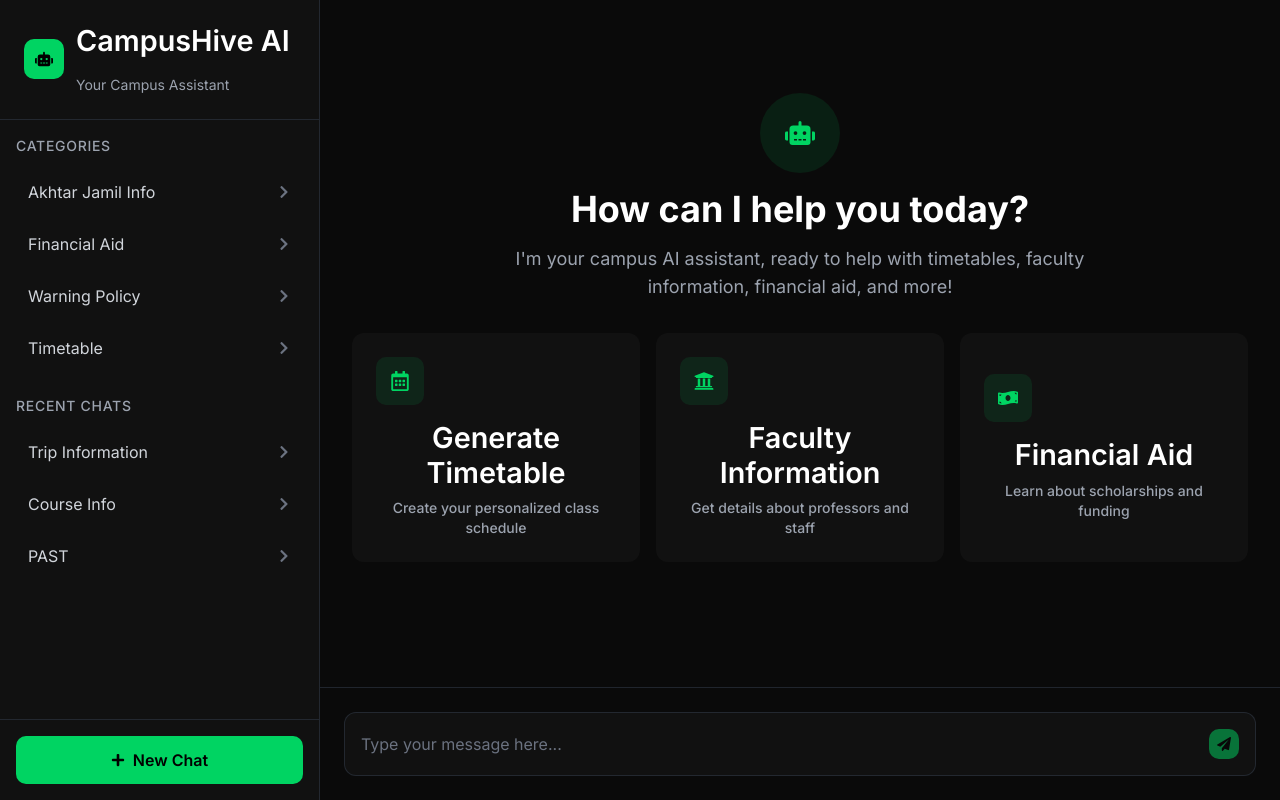
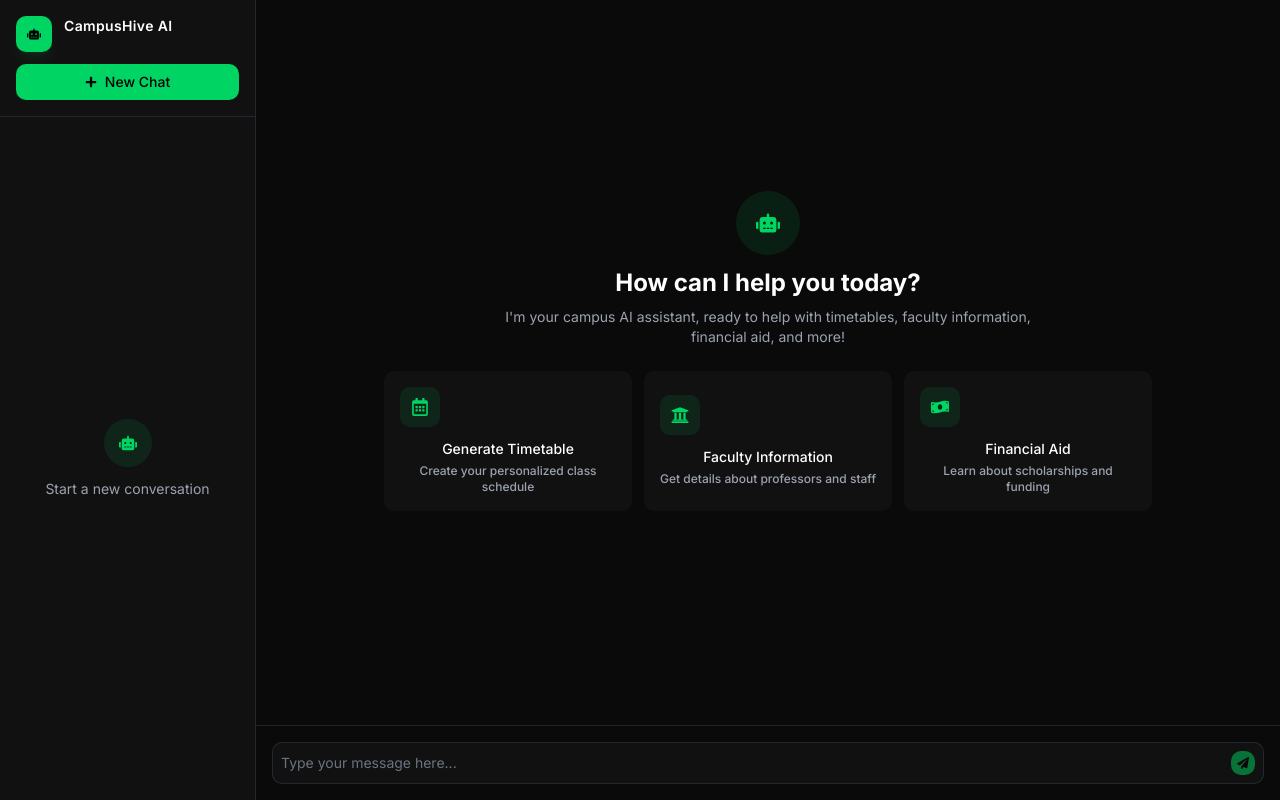
Before and after one commit to Ctoic/CampusHive-Frontend, a React (Vite) app: page /chatbot in a window 1280 px wide. Built offline with nearby package versions, Linux system fonts and the light colour scheme.

Commit message:
I have updated the chatbot interface, made the obj smaller and removed unecessary information

```diff
--- a/src/components/Chatbot.jsx
+++ b/src/components/Chatbot.jsx
@@ -10,122 +10,90 @@ import {
   FaUser,
 } from 'react-icons/fa'
 
-const Sidebar = ({ categories, chats, selectedChat, onSelectChat, onNewChat }) => (
-  <aside className="w-80 bg-[#111111] border-r border-gray-700/50 h-screen flex flex-col">
-    {/* Logo/Header */}
-    <div className="p-6 border-b border-gray-700/50">
-      <div className="flex items-center gap-3">
-        <div className="w-10 h-10 bg-[#00d462] rounded-lg flex items-center justify-center">
-          <FaRobot className="text-black text-lg" />
+const Sidebar = ({ onNewChat }) => (
+  <aside className="w-64 bg-[#111111] border-r border-gray-700/50 h-screen flex flex-col">
+    {/* Logo/Header with New Chat Button */}
+    <div className="p-4 border-b border-gray-700/50">
+      <div className="flex flex-col gap-3">
+        {/* Logo and Title */}
+        <div className="flex items-center gap-3">
+          <div className="w-9 h-9 bg-[#00d462] rounded-lg flex items-center justify-center flex-shrink-0 shadow-lg shadow-[#00d462]/10">
+            <FaRobot className="text-black text-sm" />
+          </div>
+          <div className="flex flex-col -space-y-0.5">
+            <h3 className="text-white text-sm font-semibold tracking-wide">CampusHive AI</h3>
+          </div>
         </div>
-        <div>
-          <h3 className="text-white font-semibold">CampusHive AI</h3>
-          <p className="text-gray-400 text-sm">Your Campus Assistant</p>
-        </div>
+
+        {/* New Chat Button */}
+        <button
+          className="w-full bg-[#00d462] hover:bg-[#00d462]/90 text-black text-sm font-medium py-2 px-3 rounded-lg transition-all duration-200 flex items-center justify-center gap-2 transform hover:scale-[1.02]"
+          onClick={onNewChat}
+        >
+          <FaPlus className="text-xs" />
+          New Chat
+        </button>
       </div>
     </div>
 
-    {/* Categories */}
-    <div className="p-4 flex-1 overflow-y-auto">
-      <div className="mb-6">
-        <h4 className="text-gray-400 text-sm font-medium mb-3 uppercase tracking-wider">Categories</h4>
-        <div className="space-y-1">
-          {categories.map((cat) => (
-            <div key={cat} className="group flex items-center justify-between p-3 rounded-lg hover:bg-[#1a1a1a] cursor-pointer transition-all duration-200">
-              <span className="text-gray-300 group-hover:text-white">{cat}</span>
-              <FaChevronRight className="text-gray-500 group-hover:text-[#00d462] text-sm" />
-            </div>
-          ))}
+    {/* Empty State */}
+    <div className="flex-1 flex items-center justify-center p-4">
+      <div className="text-center">
+        <div className="w-12 h-12 bg-[#00d462]/10 rounded-full flex items-center justify-center mb-3 mx-auto">
+          <FaRobot className="text-[#00d462] text-lg" />
         </div>
+        <p className="text-gray-400 text-sm">Start a new conversation</p>
       </div>
-
-      {/* Recent Chats */}
-      <div className="mb-6">
-        <h4 className="text-gray-400 text-sm font-medium mb-3 uppercase tracking-wider">Recent Chats</h4>
-        <div className="space-y-1">
-          {chats.map((chat) => (
-            <div
-              key={chat}
-              className={`group flex items-center justify-between p-3 rounded-lg cursor-pointer transition-all duration-200 ${
-                selectedChat === chat
-                  ? 'bg-[#00d462]/10 border border-[#00d462]/20'
-                  : 'hover:bg-[#1a1a1a]'
-              }`}
-              onClick={() => onSelectChat(chat)}
-            >
-              <span className={`${
-                selectedChat === chat ? 'text-[#00d462]' : 'text-gray-300 group-hover:text-white'
-              }`}>
-                {chat}
-              </span>
-              <FaChevronRight className={`text-sm ${
-                selectedChat === chat ? 'text-[#00d462]' : 'text-gray-500 group-hover:text-[#00d462]'
-              }`} />
-            </div>
-          ))}
-        </div>
-      </div>
-    </div>
-
-    {/* New Chat Button */}
-    <div className="p-4 border-t border-gray-700/50">
-      <button
-        className="w-full bg-[#00d462] hover:bg-[#00d462]/90 text-black font-semibold py-3 px-4 rounded-lg transition-all duration-200 flex items-center justify-center gap-2 transform hover:scale-[1.02]"
-        onClick={onNewChat}
-      >
-        <FaPlus className="text-sm" />
-        New Chat
-      </button>
     </div>
   </aside>
 )
 
 const Greeting = ({ onQuickAction }) => (
-  <div className="flex-1 flex flex-col items-center justify-center p-8 bg-[#0A0A0A]">
+  <div className="flex-1 flex flex-col items-center justify-center p-6 bg-[#0A0A0A]">
     {/* Welcome Message */}
-    <div className="text-center mb-8">
-      <div className="w-20 h-20 bg-[#00d462]/10 rounded-full flex items-center justify-center mb-4 mx-auto">
-        <FaRobot className="text-[#00d462] text-3xl" />
+    <div className="text-center mb-6">
+      <div className="w-16 h-16 bg-[#00d462]/10 rounded-full flex items-center justify-center mb-3 mx-auto">
+        <FaRobot className="text-[#00d462] text-2xl" />
       </div>
-      <h2 className="text-4xl font-bold text-white mb-4">How can I help you today?</h2>
-      <p className="text-gray-400 text-lg max-w-2xl">
+      <h2 className="text-2xl font-bold text-white mb-2">How can I help you today?</h2>
+      <p className="text-gray-400 text-sm max-w-xl">
         I'm your campus AI assistant, ready to help with timetables, faculty information, financial aid, and more!
       </p>
     </div>
 
     {/* Quick Actions */}
-    <div className="grid grid-cols-1 md:grid-cols-3 gap-4 mb-8 w-full max-w-4xl">
+    <div className="grid grid-cols-1 md:grid-cols-3 gap-3 mb-6 w-full max-w-3xl">
       <button
         onClick={() => onQuickAction('Generate Timetable')}
-        className="group bg-[#111111] border border-gray-700/50 rounded-xl p-6 hover:border-[#00d462]/30 hover:bg-[#111111]/80 transition-all duration-300 transform hover:scale-[1.02]"
+        className="group bg-[#111111] border border-gray-700/50 rounded-lg p-4 hover:border-[#00d462]/30 hover:bg-[#111111]/80 transition-all duration-300 transform hover:scale-[1.02]"
       >
-        <div className="w-12 h-12 bg-[#00d462]/10 rounded-lg flex items-center justify-center mb-4 group-hover:bg-[#00d462]/20 transition-colors">
-          <FaRegCalendarAlt className="text-[#00d462] text-xl" />
+        <div className="w-10 h-10 bg-[#00d462]/10 rounded-lg flex items-center justify-center mb-3 group-hover:bg-[#00d462]/20 transition-colors">
+          <FaRegCalendarAlt className="text-[#00d462] text-lg" />
         </div>
-        <h3 className="text-white font-semibold mb-2">Generate Timetable</h3>
-        <p className="text-gray-400 text-sm">Create your personalized class schedule</p>
+        <h3 className="text-white text-sm font-medium mb-1">Generate Timetable</h3>
+        <p className="text-gray-400 text-xs">Create your personalized class schedule</p>
       </button>
 
       <button
         onClick={() => onQuickAction('Faculty Info')}
-        className="group bg-[#111111] border border-gray-700/50 rounded-xl p-6 hover:border-[#00d462]/30 hover:bg-[#111111]/80 transition-all duration-300 transform hover:scale-[1.02]"
+        className="group bg-[#111111] border border-gray-700/50 rounded-lg p-4 hover:border-[#00d462]/30 hover:bg-[#111111]/80 transition-all duration-300 transform hover:scale-[1.02]"
       >
-        <div className="w-12 h-12 bg-[#00d462]/10 rounded-lg flex items-center justify-center mb-4 group-hover:bg-[#00d462]/20 transition-colors">
-          <FaUniversity className="text-[#00d462] text-xl" />
+        <div className="w-10 h-10 bg-[#00d462]/10 rounded-lg flex items-center justify-center mb-3 group-hover:bg-[#00d462]/20 transition-colors">
+          <FaUniversity className="text-[#00d462] text-lg" />
         </div>
-        <h3 className="text-white font-semibold mb-2">Faculty Information</h3>
-        <p className="text-gray-400 text-sm">Get details about professors and staff</p>
+        <h3 className="text-white text-sm font-medium mb-1">Faculty Information</h3>
+        <p className="text-gray-400 text-xs">Get details about professors and staff</p>
       </button>
 
       <button
         onClick={() => onQuickAction('Financial Aid Info')}
-        className="group bg-[#111111] border border-gray-700/50 rounded-xl p-6 hover:border-[#00d462]/30 hover:bg-[#111111]/80 transition-all duration-300 transform hover:scale-[1.02]"
+        className="group bg-[#111111] border border-gray-700/50 rounded-lg p-4 hover:border-[#00d462]/30 hover:bg-[#111111]/80 transition-all duration-300 transform hover:scale-[1.02]"
       >
-        <div className="w-12 h-12 bg-[#00d462]/10 rounded-lg flex items-center justify-center mb-4 group-hover:bg-[#00d462]/20 transition-colors">
-          <FaMoneyBillWave className="text-[#00d462] text-xl" />
+        <div className="w-10 h-10 bg-[#00d462]/10 rounded-lg flex items-center justify-center mb-3 group-hover:bg-[#00d462]/20 transition-colors">
+          <FaMoneyBillWave className="text-[#00d462] text-lg" />
         </div>
-        <h3 className="text-white font-semibold mb-2">Financial Aid</h3>
-        <p className="text-gray-400 text-sm">Learn about scholarships and funding</p>
+        <h3 className="text-white text-sm font-medium mb-1">Financial Aid</h3>
+        <p className="text-gray-400 text-xs">Learn about scholarships and funding</p>
       </button>
     </div>
   </div>
@@ -138,20 +106,20 @@ const ChatWindow = ({ messages }) => {
   }, [messages])
 
   return (
-    <div className="flex-1 overflow-y-auto p-6 bg-[#0A0A0A] space-y-4">
+    <div className="flex-1 overflow-y-auto p-4 bg-[#0A0A0A] space-y-3">
       {messages.map((m, i) => (
         <div key={i} className={`flex ${m.sender === 'user' ? 'justify-end' : 'justify-start'}`}>
-          <div className={`flex items-start gap-3 max-w-[80%] ${m.sender === 'user' ? 'flex-row-reverse' : 'flex-row'}`}>
-            <div className={`w-8 h-8 rounded-full flex items-center justify-center flex-shrink-0 ${
+          <div className={`flex items-start gap-2 max-w-[80%] ${m.sender === 'user' ? 'flex-row-reverse' : 'flex-row'}`}>
+            <div className={`w-6 h-6 rounded-full flex items-center justify-center flex-shrink-0 ${
               m.sender === 'user' ? 'bg-[#00d462]' : 'bg-[#111111] border border-gray-700/50'
             }`}>
               {m.sender === 'user' ? (
-                <FaUser className="text-black text-sm" />
+                <FaUser className="text-black text-xs" />
               ) : (
-                <FaRobot className="text-[#00d462] text-sm" />
+                <FaRobot className="text-[#00d462] text-xs" />
               )}
             </div>
-            <div className={`px-4 py-3 rounded-2xl ${
+            <div className={`px-3 py-2 rounded-lg ${
               m.sender === 'user'
                 ? 'bg-[#00d462] text-black rounded-br-sm'
                 : 'bg-[#111111] text-white border border-gray-700/50 rounded-bl-sm'
@@ -167,36 +135,32 @@ const ChatWindow = ({ messages }) => {
 }
 
 const ChatInput = ({ input, setInput, send }) => (
-  <div className="p-6 border-t border-gray-700/50 bg-[#0A0A0A]">
-    <div className="flex items-center gap-3 bg-[#111111] border border-gray-700/50 rounded-xl p-4 focus-within:border-[#00d462]/50 transition-colors">
+  <div className="p-4 border-t border-gray-700/50 bg-[#0A0A0A]">
+    <div className="flex items-center gap-2 bg-[#111111] border border-gray-700/50 rounded-lg p-2 focus-within:border-[#00d462]/50 transition-colors">
       <input
         type="text"
         placeholder="Type your message here..."
         value={input}
         onChange={(e) => setInput(e.target.value)}
         onKeyDown={(e) => e.key === 'Enter' && send()}
-        className="flex-1 bg-transparent text-white placeholder-gray-500 focus:outline-none"
+        className="flex-1 bg-transparent text-white text-sm placeholder-gray-500 focus:outline-none"
       />
       <button
         onClick={send}
         disabled={!input.trim()}
-        className="p-2 bg-[#00d462] hover:bg-[#00d462]/90 text-black rounded-lg transition-all duration-200 transform hover:scale-105 disabled:opacity-50 disabled:cursor-not-allowed disabled:hover:scale-100"
+        className="p-1.5 bg-[#00d462] hover:bg-[#00d462]/90 text-black rounded-lg transition-all duration-200 transform hover:scale-105 disabled:opacity-50 disabled:cursor-not-allowed disabled:hover:scale-100"
       >
-        <FaPaperPlane className="text-sm" />
+        <FaPaperPlane className="text-xs" />
       </button>
     </div>
   </div>
 )
 
 export default function ChatbotPage() {
-  const categories = ['Akhtar Jamil Info', 'Financial Aid', 'Warning Policy', 'Timetable']
-  const chats = ['Trip Information', 'Course Info', 'PAST']
-  const [selectedChat, setSelectedChat] = useState(null)
   const [messages, setMessages] = useState([])
   const [input, setInput] = useState('')
 
   const newChat = () => {
-    setSelectedChat(null)
     setMessages([])
   }
 
@@ -223,21 +187,10 @@ export default function ChatbotPage() {
 
   return (
     <div className="flex bg-[#0A0A0A] h-screen">
-      <Sidebar
-        categories={categories}
-        chats={chats}
-        selectedChat={selectedChat}
-        onSelectChat={(c) => {
-          setSelectedChat(c)
-          setMessages([
-            { sender: 'bot', text: `Let's continue our conversation about ${c}. What would you like to know?` }
-          ])
-        }}
-        onNewChat={newChat}
-      />
+      <Sidebar onNewChat={newChat} />
 
       <main className="flex-1 flex flex-col">
-        {!selectedChat && messages.length === 0 ? (
+        {messages.length === 0 ? (
           <Greeting onQuickAction={handleQuickAction} />
         ) : (
           <ChatWindow messages={messages} />
```
Also changed, not shown: src/components/Chatbot.css (+39 -33 lines).
